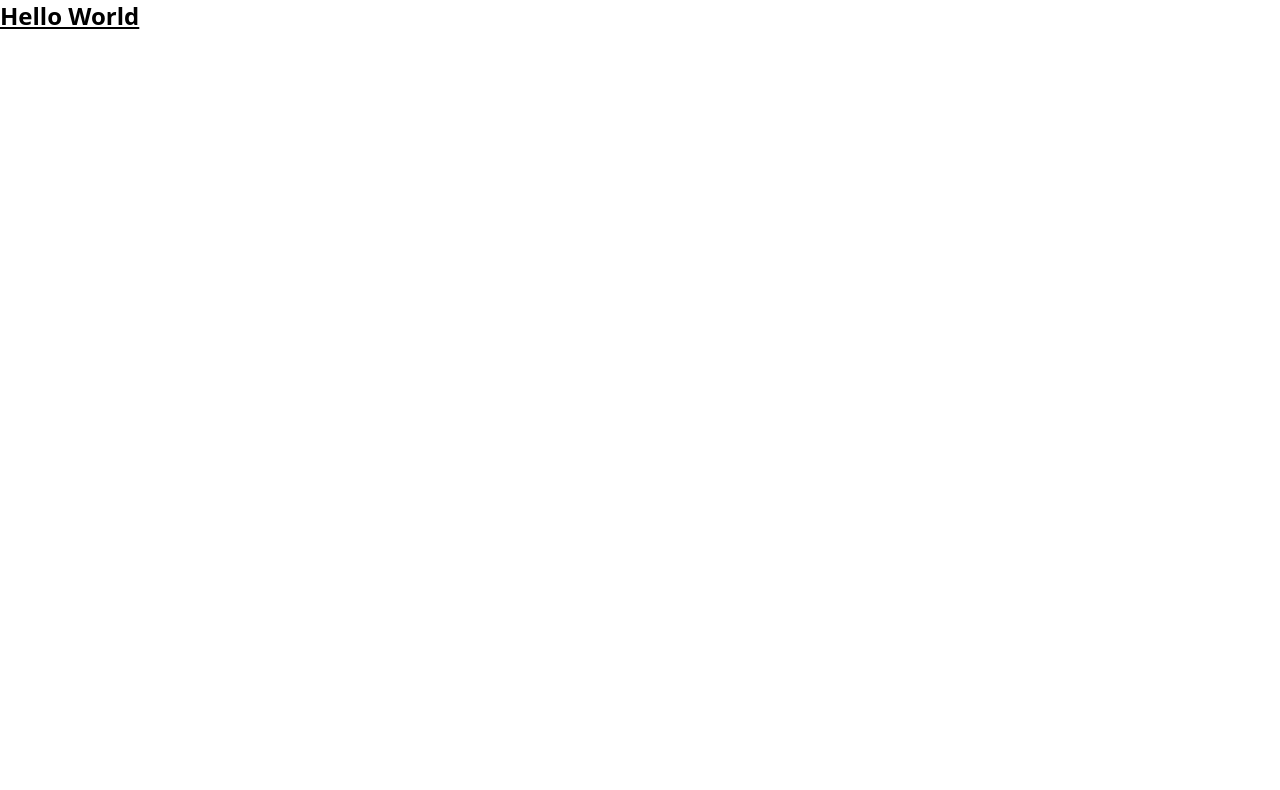
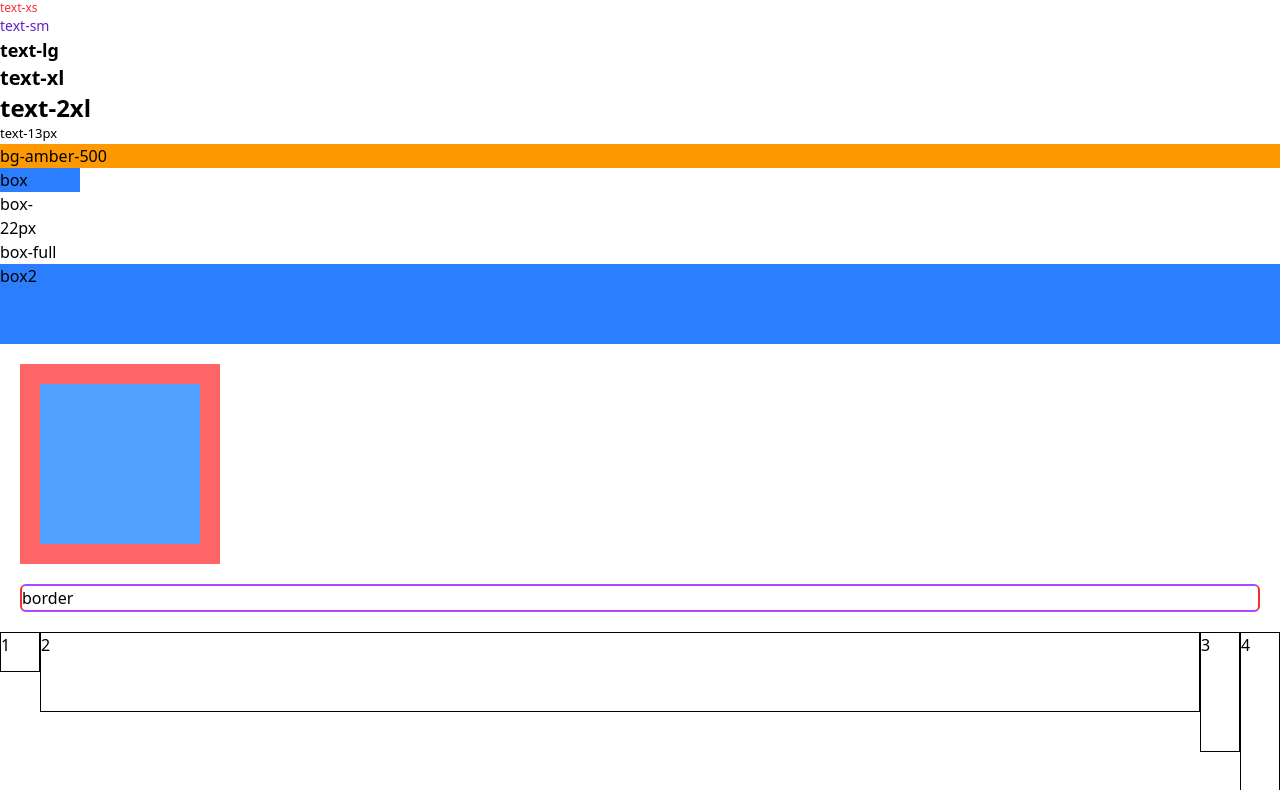
Before and after one commit to grooveTurtle/onebite-sns, a React (Vite) app: page / in a window 1280 px wide. Shown: the top 790 px of the page. Built offline with nearby package versions, Linux system fonts and the light colour scheme.

Commit message:
tailwindcss test

```diff
--- a/src/App.tsx
+++ b/src/App.tsx
@@ -1,7 +1,9 @@
+import TailwindTest from "./components/TailwindTest";
+
 function App() {
   return (
     <>
-      <div className="text-2xl font-bold underline">Hello World</div>
+      <TailwindTest />
     </>
   );
 }
--- /dev/null
+++ b/src/components/TailwindTest.tsx
@@ -0,0 +1,46 @@
+import type tailwindcss from "@tailwindcss/vite";
+
+const TailwindTest = () => {
+  return (
+    <>
+      {/* 타이포그래프 */}
+      <div className="text-xs text-red-500">text-xs</div>
+      <div className="text-sm text-[rgb(100,30,200)]">text-sm</div>
+      <div className="text-lg font-bold">text-lg</div>
+      <div className="text-xl font-extrabold">text-xl</div>
+      <div className="text-2xl font-black">text-2xl</div>
+      <div className="text-[13px]">text-13px</div>
+
+      {/* 백그라운드 */}
+      <div className="bg-amber-500">bg-amber-500</div>
+
+      {/* 사이즈 */}
+      {/* 설정한 정수 값의 간격값 (spacing 4px 를 곱한 값이 최종 너비값이 됨) */}
+      <div className="w-20 bg-blue-500">box</div>
+      <div className="w-[22px]">box-22px</div>
+      <div className="w-full">box-full</div>
+
+      <div className="h-20 w-full bg-blue-500">box2</div>
+
+      {/* 여백 */}
+      <div className="m-5 h-50 w-50 bg-red-400 px-5 py-5">
+        <div className="h-full w-full bg-blue-400"></div>
+      </div>
+
+      {/* 경계선 */}
+      <div className="m-5 rounded-md border-x-2 border-y-2 border-x-red-500 border-y-purple-500">
+        border
+      </div>
+
+      {/* 플렉스 컨테이너 */}
+      <div className="flex items-start justify-evenly">
+        <div className="h-10 w-10 border">1</div>
+        <div className="h-20 w-10 flex-1 border">2</div>
+        <div className="h-30 w-10 border">3</div>
+        <div className="h-40 w-10 border">4</div>
+      </div>
+    </>
+  );
+};
+
+export default TailwindTest;
```
